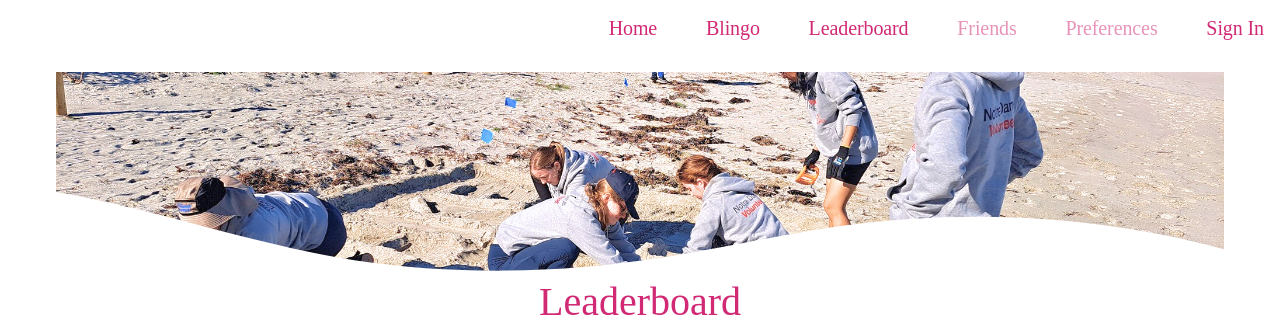
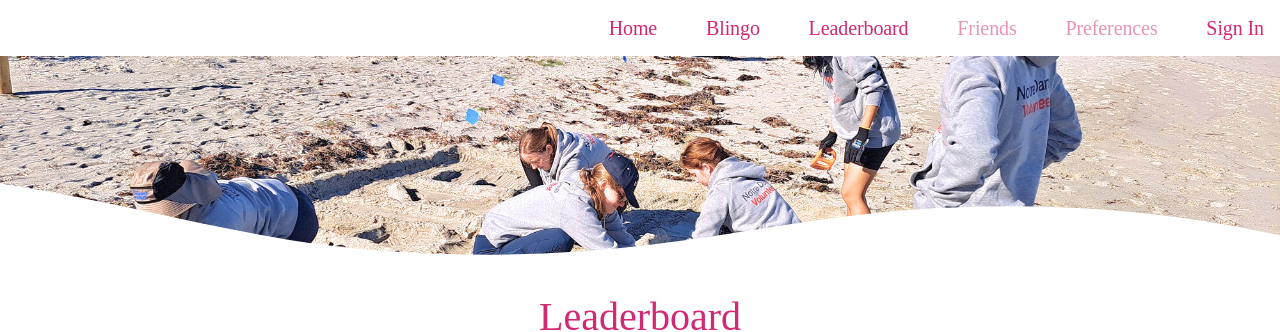
Before and after one commit to codersforcauses/bluecrew, a Vue app in the folder client/: page /leaderboard in a window 1280 px wide. Shown: the top 332 px of the page. Built offline with nearby package versions, Linux system fonts and the light colour scheme; the HTML template or start-up script is replaced by a standard one; a web font is replaced by a local one.

Commit message:
Format Check & Full Window Applied

```diff
--- a/client/src/components/WaveHeader.vue
+++ b/client/src/components/WaveHeader.vue
@@ -1,11 +1,7 @@
 <template>
   <div class="wave-header">
     <!-- Header Image -->
-      <v-img
-        :src="imageSrc"
-        class="header-image"
-        cover
-      ></v-img>
+    <v-img :src="imageSrc" class="header-image" cover></v-img>
 
     <!-- Custom Wave Shape -->
     <div class="custom-shape-divider-bottom-1736569822">
@@ -29,7 +25,6 @@
   imageSrc: {
     type: String,
     required: true,
-      default: '@/assets/teambuilding-background.jpg'
   },
 })
 </script>
@@ -37,8 +32,10 @@
 <style scoped>
 .wave-header {
   position: relative;
+  width: 100%;
   height: 200px;
   overflow: hidden;
+  margin-bottom: 15px;
 }
 
 .header-image {
@@ -59,11 +56,11 @@
 .custom-shape-divider-bottom-1736569822 svg {
   position: relative;
   display: block;
-    width: calc(120% + 1.3px);
-    height: 100px;
+  width: 120%;
+  height: 90px;
 }
 
 .custom-shape-divider-bottom-1736569822 .shape-fill {
-    fill: #FFFFFF;
+  fill: #ffffff;
 }
 </style>
--- a/client/src/views/LandingView.vue
+++ b/client/src/views/LandingView.vue
@@ -1,4 +1,5 @@
 <script setup lang="ts">
+import WaveHeader from '@/components/WaveHeader.vue'
 import { useModalStore } from '@/stores/modal'
 import { useDisplay } from 'vuetify'
 
@@ -13,6 +14,7 @@ function openRegisterButton() {
 <template>
   <v-container fluid class="fill-height pa-0 flex-column">
     <v-row v-if="!xs" class="header">
+      <WaveHeader imageSrc="/beach-header.jpg" />
       <img src="/beach-header.jpg" alt="Ocean Beach" class="header-image" />
     </v-row>
     <v-row class="flex-grow-1 w-100" align="center">
--- a/client/src/views/LeaderboardView.vue
+++ b/client/src/views/LeaderboardView.vue
@@ -1,6 +1,8 @@
 <template>
+  <v-container class="custom-container">
+    <WaveHeader imageSrc="/teambuilding-background.jpg" />
+  </v-container>
   <v-container>
-    <WaveHeader imageSrc="/teambuilding-background.jpg" />
     <h2 class="leaderboard-text text-primaryPink mb-4 mb-sm-3 mb-md-4">Leaderboard</h2>
 
     <!-- Your Rank -->
@@ -65,6 +67,11 @@ const currentUser = ref<LeaderboardEntry>({
 </script>
 
 <style scoped>
+.custom-container {
+  max-width: 100% !important;
+  padding: 0 !important;
+}
+
 .leaderboard-text {
   text-align: center;
   font-family: 'Lilita One', cursive;
```
Also changed, not shown: client/public/homepage-scaled.jpg (renamed from client/src/assets/homepage-scaled.jpg). Lines whose indentation alone changed are shown as unchanged.
